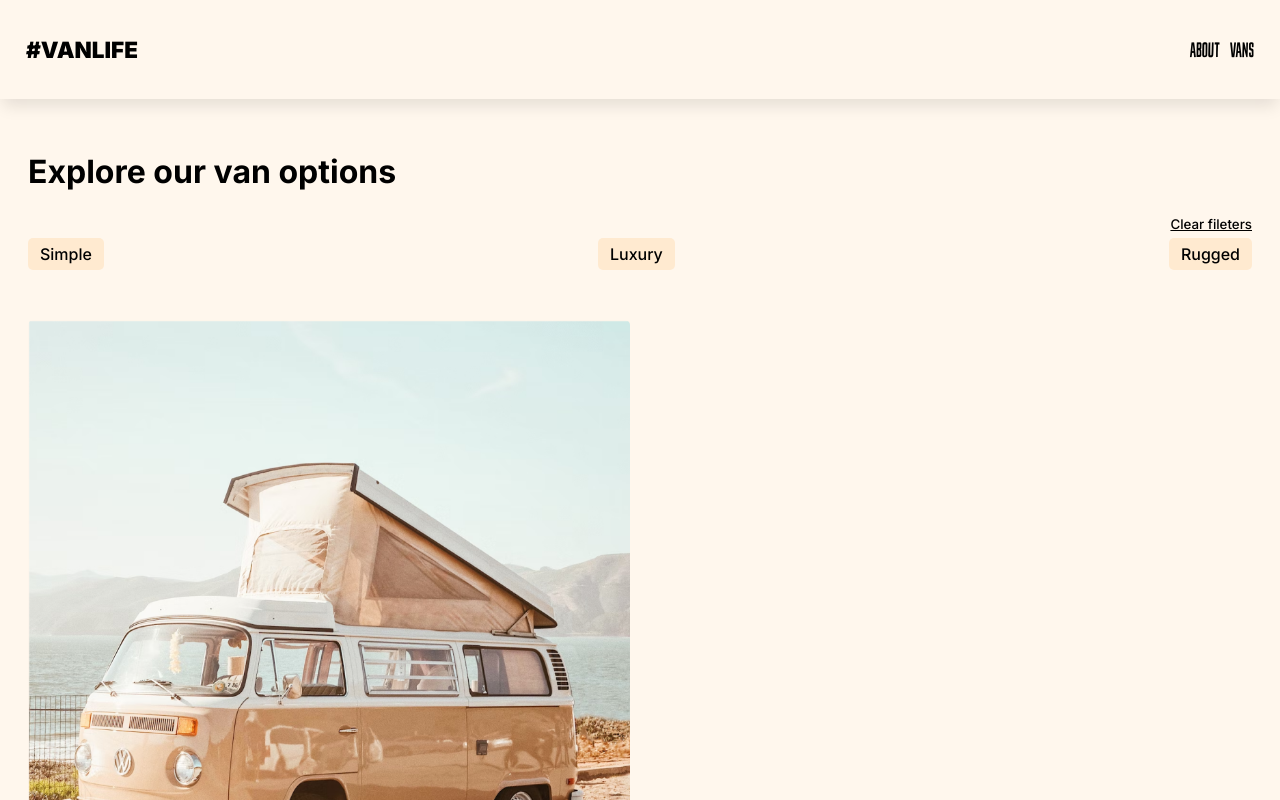
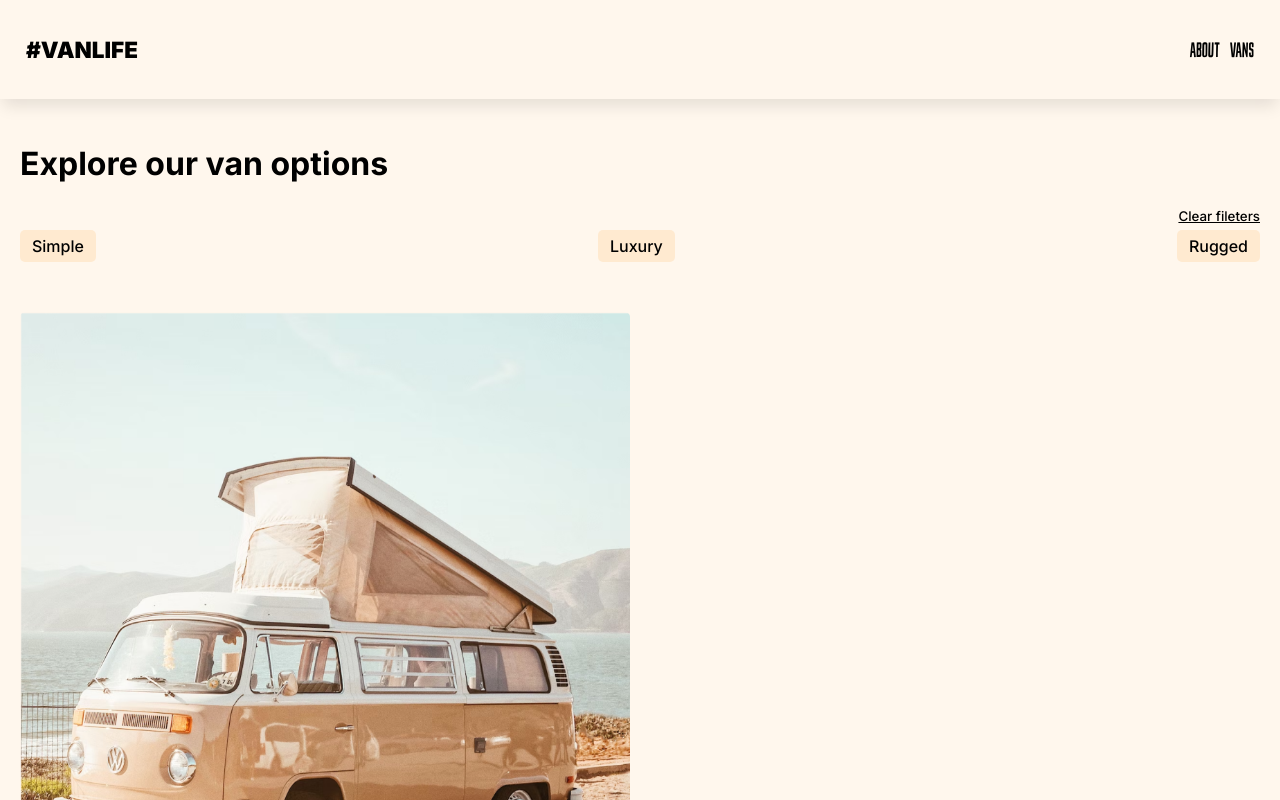
Before and after one commit to killy10o10/vanLife, a React (Vite) app: page /vans in a window 1280 px wide. Shown: the top 800 px of the page. Built offline with nearby package versions, Linux system fonts and the light colour scheme.

Commit message:
Add van details component

```diff
--- a/src/App.scss
+++ b/src/App.scss
@@ -114,7 +114,7 @@ a {
 
 .about-content {
   margin-block: 50px;
-  padding-inline: 27px;
+  padding-inline: 20px;
 
   h3 {
     font-weight: 700;
@@ -139,7 +139,7 @@ a {
 }
 
 .vans-section {
-  padding: 28px;
+  padding: 20px;
 }
 
 .category {
```
Also changed, not shown: src/components/vanDetails.jsx (added, +8 -0 lines).
